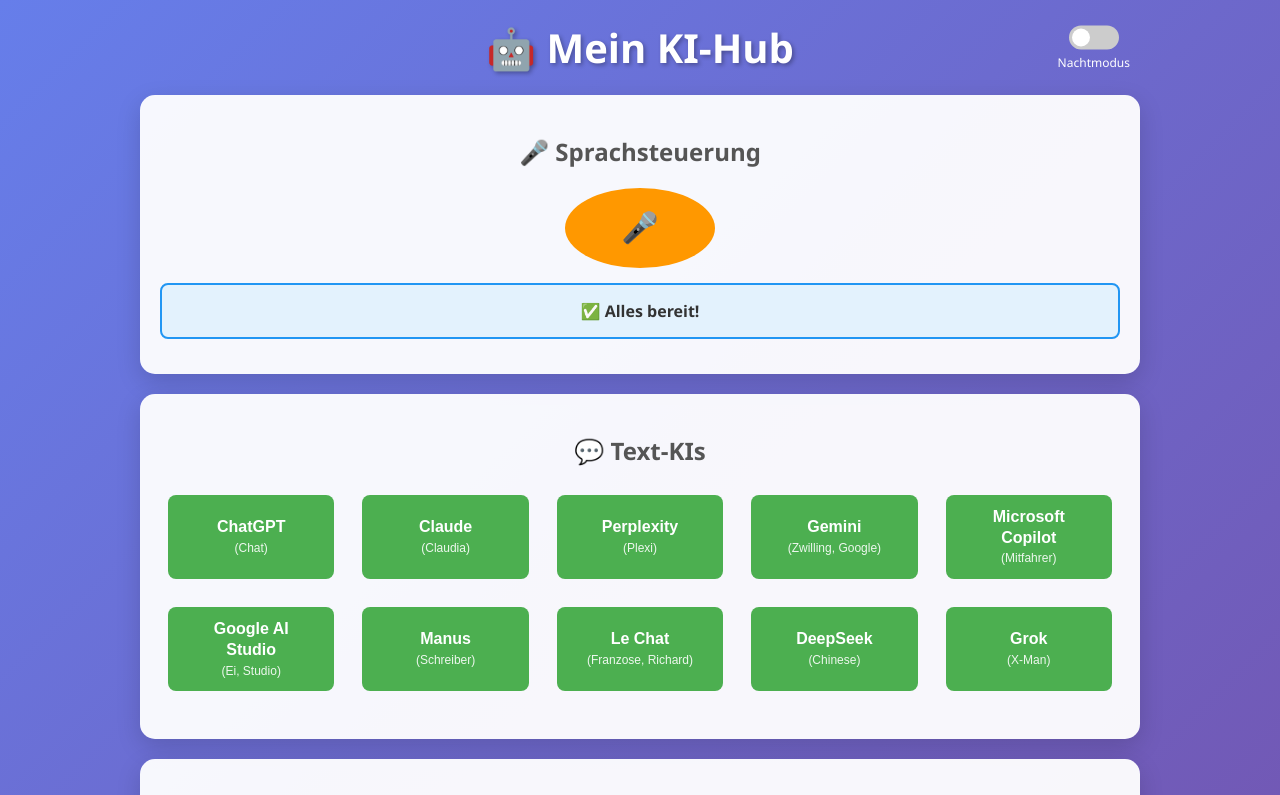
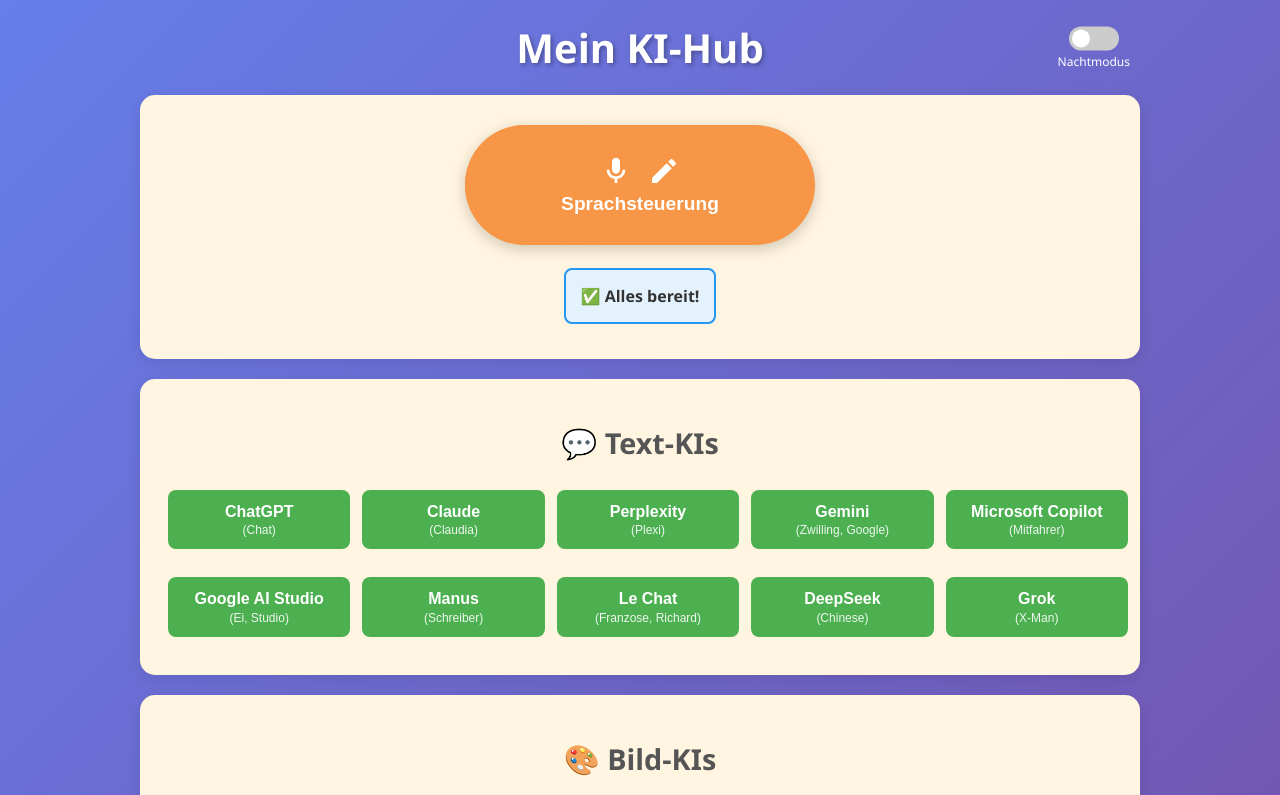
Before and after one commit to EdZett/ki-hub, a plain HTML site: page index.html in a window 1280 px wide. Shown: the top 795 px of the page. Drawn offline with Linux system fonts and the light colour scheme.

Commit message:
Update index.html

```diff
--- a/index.html
+++ b/index.html
@@ -16,7 +16,7 @@
       --bg-grad-end: #764ba2;
       --text-light: #ffffff;
       --text-dark: #333;
-      --section-bg: rgba(255, 255, 255, 0.95);
+      --section-bg: #fff5e0;
       --section-h2: #555;
       --status-bg: #e3f2fd;
       --status-border: #2196F3;
@@ -40,7 +40,7 @@
       background: linear-gradient(135deg, var(--bg-grad-start) 0%, var(--bg-grad-end) 100%);
       color: var(--text-dark);
       text-align: center;
-      padding: 20px;
+      padding: 10px;
       min-height: 100vh;
       margin: 0;
       transition: background 0.3s, color 0.3s;
@@ -62,26 +62,26 @@
       color: var(--text-light);
       margin: 0 auto;
       text-shadow: 2px 2px 4px rgba(0,0,0,0.3);
-      font-size: 2.5em;
+      font-size: 2.2em;
     }
 
     .theme-switch-wrapper {
       position: absolute;
-      right: 10px;
+      right: 5px;
       top: 50%;
       transform: translateY(-50%);
       display: flex;
       align-items: center;
       flex-direction: column;
       color: var(--text-light);
-      font-size: 12px;
+      font-size: 10px;
     }
     .theme-switch {
       position: relative;
       display: inline-block;
-      width: 50px;
-      height: 24px;
-      margin-bottom: 4px;
+      width: 40px;
+      height: 20px;
+      margin-bottom: 2px;
     }
     .theme-switch input {
       opacity: 0;
@@ -97,15 +97,15 @@
       bottom: 0;
       background-color: #ccc;
       transition: .4s;
-      border-radius: 24px;
+      border-radius: 20px;
     }
     .slider:before {
       position: absolute;
       content: "";
-      height: 18px;
-      width: 18px;
-      left: 3px;
-      bottom: 3px;
+      height: 16px;
+      width: 16px;
+      left: 2px;
+      bottom: 2px;
       background-color: white;
       transition: .4s;
       border-radius: 50%;
@@ -114,13 +114,13 @@
       background-color: #2196F3;
     }
     input:checked + .slider:before {
-      transform: translateX(26px);
+      transform: translateX(20px);
     }
 
     #installBtn {
-        margin: 20px auto 20px;
-        padding: 12px 24px;
-        font-size: 16px;
+        margin: 10px auto;
+        padding: 10px 20px;
+        font-size: 14px;
         font-weight: bold;
         cursor: pointer;
         border: none;
@@ -129,7 +129,7 @@
         background-color: #4CAF50;
         box-shadow: 0 0 15px #4CAF50, 0 0 25px #4CAF50;
         animation: glow 1.5s infinite alternate;
-        display: none; /* Wird per JS angezeigt */
+        display: none;
     }
 
     @keyframes glow {
@@ -138,91 +138,74 @@
     }
 
     .section {
-      margin: 20px 0;
-      padding: 20px;
+      margin: 10px 0;
+      padding: 10px;
       background: var(--section-bg);
-      border-radius: 15px;
-      box-shadow: 0 8px 25px rgba(0,0,0,0.15);
+      border-radius: 10px;
+      box-shadow: 0 4px 15px rgba(0,0,0,0.1);
       transition: background 0.3s;
     }
 
     .section h2 {
       color: var(--section-h2);
-      margin-bottom: 20px;
+      margin-bottom: 10px;
+      font-size: 1.5em;
       transition: color 0.3s;
     }
 
     button {
-      margin: 8px;
-      padding: 12px 24px;
+      margin: 4px;
+      padding: 10px 15px;
       font-size: 16px;
       font-weight: bold;
       cursor: pointer;
       border: none;
-      border-radius: 8px;
+      border-radius: 6px;
       color: white;
       transition: all 0.2s;
-      min-width: 150px;
-      line-height: 1.3;
+      min-width: unset;
+      width: 100%;
+      line-height: 1.2;
     }
 
     button small {
       display: block;
-      font-size: 12px;
+      font-size: 10px;
       font-weight: normal;
       opacity: 0.9;
-      margin-top: 3px;
+      margin-top: 2px;
     }
 
     .text-ai { background: #4CAF50; }
-    .text-ai:hover { background: #45a049; transform: scale(1.05); }
+    .text-ai:hover { background: #45a049; transform: scale(1.03); }
 
     .image-ai { background: #2196F3; }
-    .image-ai:hover { background: #0b7dda; transform: scale(1.05); }
+    .image-ai:hover { background: #0b7dda; transform: scale(1.03); }
 
     .utility-ai { background: #ff9800; }
-    .utility-ai:hover { background: #e68900; transform: scale(1.05); }
+    .utility-ai:hover { background: #e68900; transform: scale(1.03); }
 
     .control-btn { background: #ff9800; }
     .control-btn:hover { background: #e68900; }
 
     #status {
-      margin: 15px 0;
-      padding: 15px;
-      font-size: 16px;
+      margin: 10px auto;
+      padding: 5px 10px;
+      font-size: 12px;
       background: var(--status-bg);
       border: 2px solid var(--status-border);
       color: var(--status-text);
-      border-radius: 8px;
+      border-radius: 6px;
       font-weight: bold;
       transition: background 0.3s, border-color 0.3s, color 0.3s;
-    }
-
-    #micBtn {
-      font-size: 30px;
-      width: 80px;
-      height: 80px;
-      border-radius: 50%;
-      margin: 10px auto;
-      display: block;
-    }
-
-    .listening {
-      background: #f44336 !important;
-      animation: pulse 1s infinite;
-    }
-
-    @keyframes pulse {
-      0% { transform: scale(1); }
-      50% { transform: scale(1.1); }
-      100% { transform: scale(1); }
+      max-width: fit-content;
     }
 
     .button-grid {
       display: grid;
-      grid-template-columns: repeat(auto-fit, minmax(180px, 1fr));
-      gap: 12px;
-      margin: 20px 0;
+      grid-template-columns: repeat(auto-fit, minmax(100px, 1fr));
+      gap: 10px;
+      margin: 10px 0;
     }
 
     .debug {
@@ -237,16 +220,155 @@
       display: none;
     }
 
+    /* Ovale Sprachsteuerungs-Karte */
+    .speech-control-card {
+        display: inline-block;
+        width: 250px; /* Feste Breite, um die Überschrift zu imitieren */
+        height: 100px;
+        padding: 10px;
+        background-color: #f79646;
+        border-radius: 50%;
+        box-shadow: 0 4px 15px rgba(0, 0, 0, 0.2);
+        cursor: pointer;
+        transition: transform 0.2s ease-in-out, box-shadow 0.2s ease-in-out;
+        margin-top: 10px;
+        border: none;
+        position: relative;
+        overflow: hidden;
+    }
+    .speech-control-card::before {
+        content: '';
+        position: absolute;
+        top: 0;
+        left: -100px;
+        width: 100%;
+        height: 100%;
+        border-radius: 50%;
+        background-color: #f79646;
+        z-index: 1;
+
+    }
+    .speech-control-card:hover {
+        transform: scale(1.05);
+        box-shadow: 0 6px 20px rgba(0, 0, 0, 0.3);
+    }
+
+    .speech-control-card .content {
+        position: relative;
+        z-index: 2;
+        display: flex;
+        flex-direction: column;
+        justify-content: center;
+        align-items: center;
+        height: 100%;
+        width: 100%;
+    }
+
+    .speech-control-card .icon-row {
+        display: flex;
+        justify-content: center;
+        align-items: center;
+        margin-bottom: 5px;
+    }
+
+    .speech-control-card .icon-row svg {
+        width: 24px;
+        height: 24px;
+        fill: white;
+        margin: 0 5px;
+    }
+
+    .speech-control-card span {
+        display: block;
+        color: white;
+        font-size: 1em;
+        font-weight: bold;
+        white-space: nowrap;
+    }
+
+    /* Media Queries für größere Bildschirme */
+    @media (min-width: 600px) {
+        body {
+            padding: 20px;
+        }
+        h1 {
+            font-size: 2.5em;
+        }
+        .theme-switch-wrapper {
+            right: 10px;
+            font-size: 12px;
+        }
+        .theme-switch {
+            width: 50px;
+            height: 24px;
+        }
+        .slider:before {
+            height: 18px;
+            width: 18px;
+            left: 3px;
+            bottom: 3px;
+        }
+        input:checked + .slider:before {
+            transform: translateX(26px);
+        }
+        #installBtn {
+            margin: 20px auto;
+            padding: 12px 24px;
+            font-size: 16px;
+        }
+        .section {
+            margin: 20px 0;
+            padding: 20px;
+            border-radius: 15px;
+        }
+        .section h2 {
+            font-size: 1.8em;
+            margin-bottom: 20px;
+        }
+        button {
+            margin: 8px;
+            padding: 12px 24px;
+            font-size: 16px;
+            border-radius: 8px;
+            min-width: 150px;
+        }
+        button small {
+            font-size: 12px;
+        }
+        #status {
+            margin: 15px auto;
+            padding: 15px;
+            font-size: 16px;
+            border-radius: 8px;
+        }
+        .button-grid {
+            grid-template-columns: repeat(auto-fit, minmax(180px, 1fr));
+            gap: 12px;
+        }
+        .speech-control-card {
+            width: 350px; /* Vergrößerte Breite auf größeren Bildschirmen */
+            height: 120px;
+            border-radius: 60px;
+        }
+        .speech-control-card .icon-row svg {
+            width: 32px;
+            height: 32px;
+            margin: 0 8px;
+        }
+        .speech-control-card span {
+            font-size: 1.2em;
+        }
+    }
   </style>
 </head>
 <body>
   <div class="container">
     <div class="header-container">
-        <h1>🤖 Mein KI-Hub</h1>
+        <h1>Mein KI-Hub</h1>
         <div class="theme-switch-wrapper">
             <label class="theme-switch" for="checkbox">
                 <input type="checkbox" id="checkbox" />
-                <div class="slider round"></div>
+                <span class="slider round"></span>
             </label>
             <span>Nachtmodus</span>
         </div>
@@ -255,9 +377,18 @@
     <button id="installBtn">App installieren</button>
 
     <div class="section">
-      <h2>🎤 Sprachsteuerung</h2>
-      <button id="micBtn" class="control-btn">🎤</button>
-      <div id="status">Klicke auf das Mikrofon für Sprachsteuerung</div>
+      <!-- Der neue Sprachsteuerungs-Button -->
+      <button class="speech-control-card" id="micBtn">
+          <div class="content">
+              <div class="icon-row">
+                  <svg xmlns="http://www.w3.org/2000/svg" viewBox="0 0 24 24"><path d="M12 14c-1.66 0-3-1.34-3-3V5c0-1.66 1.34-3 3-3s3 1.34 3 3v6c0 1.66-1.34 3-3 3zm5-3c0 2.76-2.24 5-5 5s-5-2.24-5-5H5c0 3.53 2.61 6.43 6 6.92V21h2v-3.08c3.39-.49 6-3.39 6-6.92h-2z"></path></svg>
+                  <svg xmlns="http://www.w3.org/2000/svg" viewBox="0 0 24 24"><path d="M3 17.25V21h3.75L17.81 9.94l-3.75-3.75L3 17.25zM20.71 7.04c.39-.39.39-1.02 0-1.41l-2.34-2.34c-.39-.39-1.02-.39-1.41 0l-1.83 1.83 3.75 3.75 1.83-1.83z"></path></svg>
+              </div>
+              <span>Sprachsteuerung</span>
+          </div>
+      </button>
+
+      <div id="status">Klicke auf den Button für Sprachsteuerung</div>
       <div id="debug" class="debug"></div>
     </div>
 
@@ -427,6 +558,11 @@
     // SPRACHSTEUERUNG
     // ===========================================
     function toggleListening() {
+      if (!window.webkitSpeechRecognition && !window.SpeechRecognition) {
+        updateStatus('❌ Spracherkennung nicht unterstützt');
+        return;
+      }
+
       if (isListening) {
         stopListening();
       } else {
@@ -435,10 +571,6 @@
     }
 
     function startListening() {
-      if (!window.webkitSpeechRecognition && !window.SpeechRecognition) {
-        updateStatus('❌ Spracherkennung nicht unterstützt');
-        return;
-      }
       try {
         const SpeechRecognition = window.SpeechRecognition || window.webkitSpeechRecognition;
         recognition = new SpeechRecognition();
@@ -448,8 +580,6 @@
 
         recognition.onstart = () => {
           isListening = true;
-          document.getElementById('micBtn').classList.add('listening');
-          document.getElementById('micBtn').textContent = '🛑';
           updateStatus('🎤 Ich höre...');
         };
 
@@ -477,8 +607,6 @@
             recognition.stop();
         }
         isListening = false;
-        document.getElementById('micBtn').classList.remove('listening');
-        document.getElementById('micBtn').textContent = '🎤';
         updateStatus('✅ Spracherkennung beendet.');
     }
 
@@ -512,7 +640,7 @@
       // Leertasten-Listener hinzufügen
       document.addEventListener('keydown', (event) => {
         if (event.code === 'Space' && event.target.tagName !== 'INPUT' && event.target.tagName !== 'TEXTAREA') {
-          event.preventDefault(); // Verhindert das Scrollen der Seite
+          event.preventDefault();
           toggleListening();
         }
       });
@@ -532,7 +660,6 @@
 
       updateStatus('✅ Alles bereit!');
     });
-
   </script>
 </body>
 </html>
```
